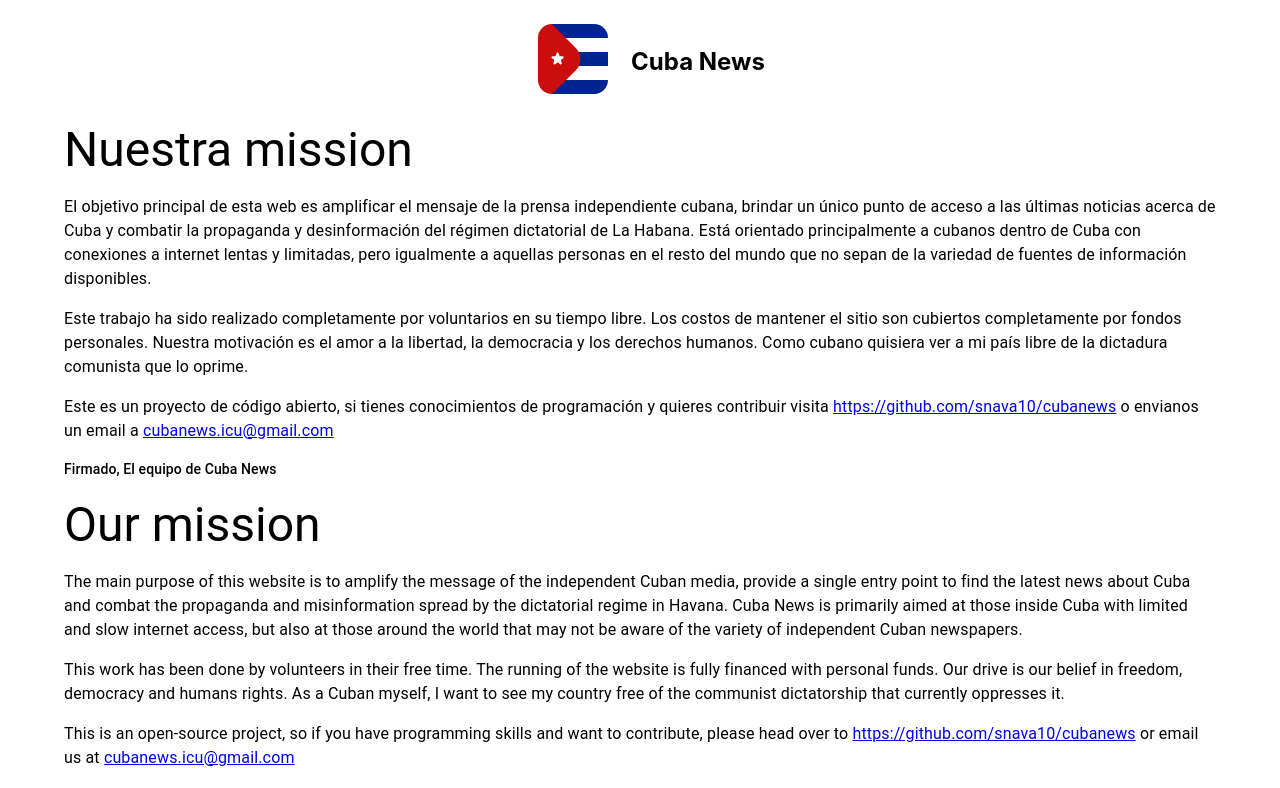
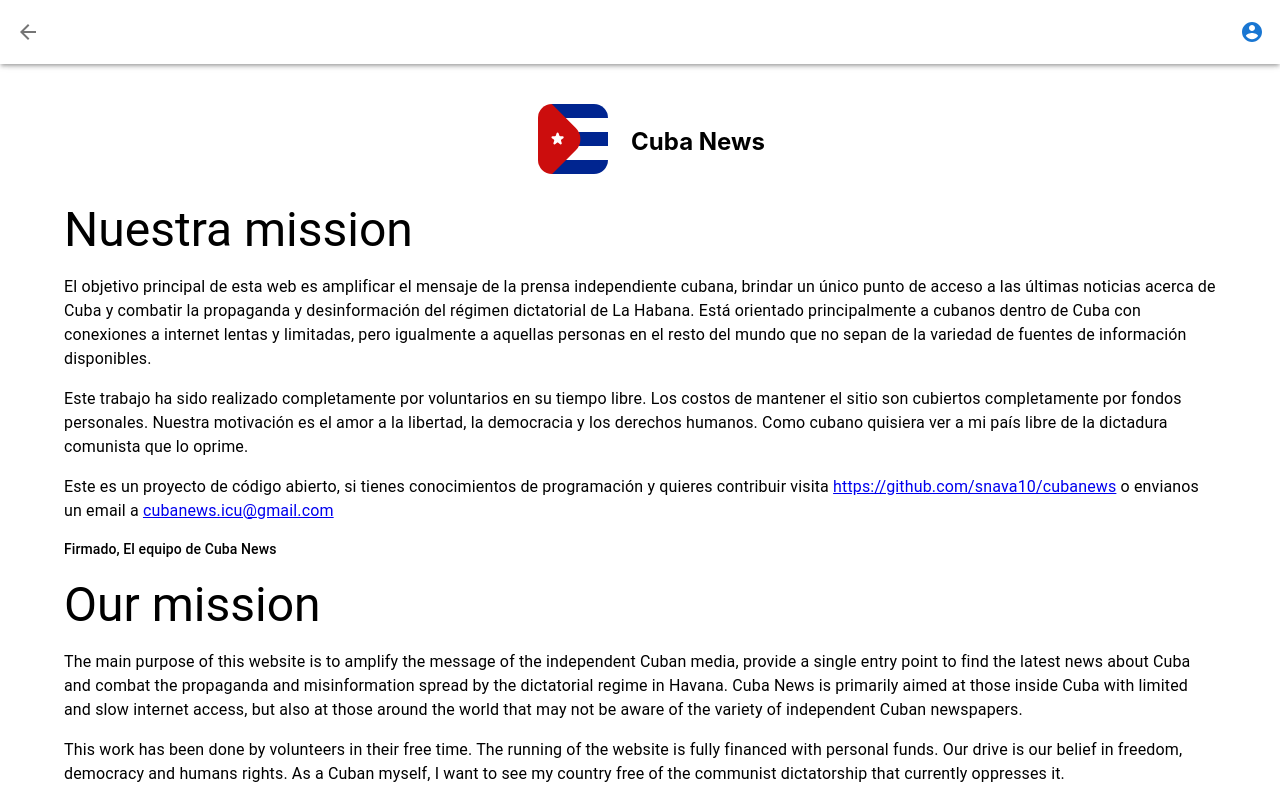
Before and after one commit to snava10/cubanews, a React (Create React App) app in the folder web-ui/: page /about in a window 1280 px wide. Shown: the top 788 px of the page. Built offline with nearby package versions, Linux system fonts and the light colour scheme.

Commit message:
Add navbar to abous us page and implement navbar navigation

```diff
--- a/web-ui/src/Components/NavBar.tsx
+++ b/web-ui/src/Components/NavBar.tsx
@@ -1,7 +1,8 @@
-import { AppBar, Toolbar, Typography, IconButton, Tooltip, Avatar } from "@mui/material";
+import { AppBar, Toolbar, Typography, IconButton, Tooltip, Avatar, Box } from "@mui/material";
 import { createStyles, makeStyles, Theme } from "@material-ui/core/styles";
 import { Link } from "react-router-dom";
 import { AccountCircle } from "@material-ui/icons";
+import ArrowBackIcon from '@material-ui/icons/ArrowBack';
 
 const useStyles = makeStyles((theme: Theme) =>
   createStyles({
@@ -25,14 +26,15 @@
   })
 );
 
-export function NavBar() {
+export function NavBar(props: any) {
   const classes = useStyles();
   const handleMenu = (event: React.MouseEvent<HTMLElement>) => { };
-  return (
-    <div>
-      <AppBar position="fixed" sx={{ boxShadow: 3 }}>
-        <Toolbar disableGutters className={classes.whiteBackground} sx={{ pl: 1, pr: 1 }}>
-          <Typography variant="body1" fontWeight="bold" className={classes.title}>
+
+  var inSearchPage = props.inSearchPage;
+  var appBarLeftComponent = <Box></Box>
+
+  if (inSearchPage) {
+    appBarLeftComponent = <Typography variant="body1" fontWeight="bold" className={classes.title}>
       <Link to="about" className={classes.bareLink}>
         <IconButton>
           <Avatar variant="square" src={`${process.env.PUBLIC_URL}/cuban-flag.svg`} />
@@ -40,6 +42,20 @@
         Cuba News
       </Link>
     </Typography>
+  } else {
+    appBarLeftComponent = <Typography variant="body1" fontWeight="bold" className={classes.title}>
+      <Link to="/" className={classes.bareLink}>
+        <IconButton>
+          <ArrowBackIcon />
+        </IconButton>
+      </Link>
+    </Typography>
+  }
+
+  return (
+    <AppBar position="fixed" sx={{ boxShadow: 3 }}>
+      <Toolbar disableGutters className={classes.whiteBackground} sx={{ pl: 1, pr: 1 }}>
+        {appBarLeftComponent}
 
         {/* <Button
             variant="contained"
@@ -60,6 +76,5 @@
         </IconButton>
       </Toolbar>
     </AppBar>
-    </div>
   );
 }
--- a/web-ui/src/Pages/About.tsx
+++ b/web-ui/src/Pages/About.tsx
@@ -3,6 +3,7 @@
 import { UaEventOptions } from "react-ga4/types/ga4";
 import ReactGA from "react-ga4";
 import { CopyrightRounded } from "@material-ui/icons";
+import { NavBar } from "../Components/NavBar";
 
 export function About() {
   const env = process.env.REACT_APP_ENV;
@@ -15,7 +16,8 @@
   }
 
   return (
-    <Box>
+    <Box sx={{ mt: 10 }}>
+      <NavBar inSearchPage={false}/>
       <Container>
         <Grid item xs={12}>
           <Box
--- a/web-ui/src/Pages/Search.tsx
+++ b/web-ui/src/Pages/Search.tsx
@@ -85,12 +85,12 @@
   }
 
   return (
-    <Box>
-      <NavBar />
+    <Box sx={{ mt: 12 }}>
+      <NavBar inSearchPage={true} />
       <Container>
         <Grid container spacing={1}>
           {/* Search bar and button */}
-          <Grid item xs={12} sx={{ mt: 12 }}>
+          <Grid item xs={12}>
             <Stack direction={{ xs: "column", md: "row" }} spacing={1}>
               <TextField
                 onChange={handleChange}
```
Lines whose indentation alone changed are shown as unchanged.
